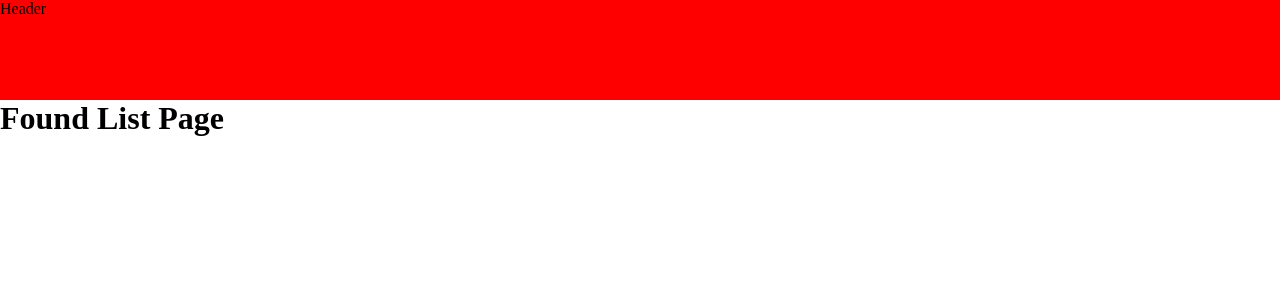
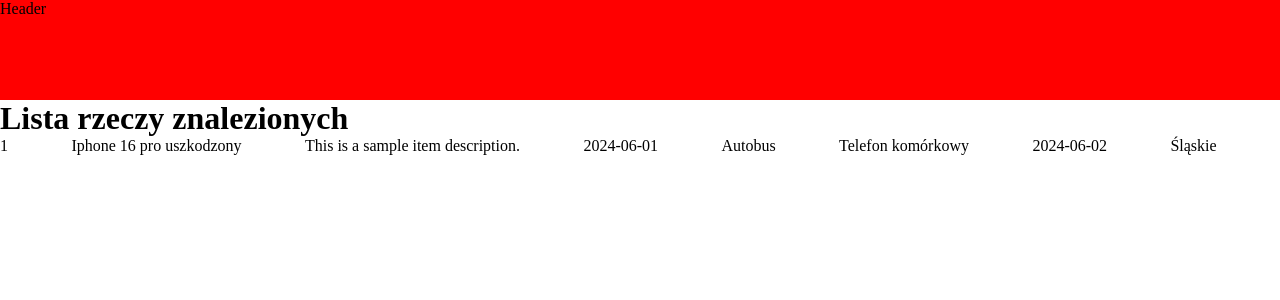
Before and after one commit to szymon-kuc/hacknation-front, a Next.js app: page /found-list in a window 1280 px wide. Shown: the top 300 px of the page. Built offline with nearby package versions, Linux system fonts and the light colour scheme.

Commit message:
list page and component

```diff
--- /dev/null
+++ b/src/app/found-list/data.json
@@ -0,0 +1,14 @@
+{
+    "foundItems": [
+        {
+            "id": 1,
+            "name": "Iphone 16 pro uszkodzony",
+            "type": "Telefon komórkowy",
+            "dateFound": "2024-06-01",
+            "datePublish": "2024-06-02",
+            "voivodeship": "Śląskie",
+            "locationFound": "Autobus",
+            "description": "This is a sample item description."
+        }
+    ]
+}
--- a/src/app/found-list/page.tsx
+++ b/src/app/found-list/page.tsx
@@ -1,7 +1,15 @@
+"use client";
+import dataExample from "./data.json";
+import List from "@/components/List/List";
+import { IEventItem } from "@/types/types";
+
 export default function FoundListPage() {
+    const {foundItems} : {foundItems: IEventItem[]} = dataExample
+
   return (
-    <div>
-      <h1>Found List Page</h1>
-    </div>
+    <main className="main-found-list">
+      <h1 className="main-found-list__title">Lista rzeczy znalezionych</h1>
+      {(foundItems && foundItems.length > 0) && <List foundItems={foundItems} />}
+    </main>
   );
 }
--- /dev/null
+++ b/src/components/List/List.tsx
@@ -0,0 +1,21 @@
+import { IEventItem } from "@/types/types";
+import "@/components/List/style/list.css";
+
+export default function List({ foundItems }: { foundItems: IEventItem[] }) {
+    return(
+        <div className="found-list">
+            {foundItems.map((item) => (
+                <div key={item.id} className="found-list__item">
+                    <div className="found-list__item__cell found-list__item__cell--id">{item.id}</div>
+                    <div className="found-list__item__cell found-list__item__cell--name">{item.name}</div>
+                    <div className="found-list__item__cell found-list__item__cell--description">{item.description}</div>
+                    <div className="found-list__item__cell found-list__item__cell--dateFound">{item.dateFound}</div>
+                    <div className="found-list__item__cell found-list__item__cell--locationFound">{item.locationFound}</div>
+                    <div className="found-list__item__cell found-list__item__cell--type">{item.type}</div>
+                    <div className="found-list__item__cell found-list__item__cell--datePublish">{item.datePublish}</div>
+                    <div className="found-list__item__cell found-list__item__cell--voivodeship">{item.voivodeship}</div>
+                </div>
+            ))}
+        </div>
+    )
+}
--- /dev/null
+++ b/src/components/List/style/list.css
@@ -0,0 +1,8 @@
+.found-list {
+  display: flex;
+  flex-direction: column;
+}
+.found-list__item {
+  display: grid;
+  grid-template-columns: repeat(8, auto);
+}/*# sourceMappingURL=list.css.map */
--- /dev/null
+++ b/src/components/List/style/list.scss
@@ -0,0 +1,9 @@
+.found-list {
+    display: flex;
+    flex-direction: column;
+
+    &__item {
+        display: grid;
+        grid-template-columns: repeat(8, auto);
+    }
+}
--- /dev/null
+++ b/src/types/types.tsx
@@ -0,0 +1,10 @@
+export interface IEventItem {
+    id: number;
+    name: string;
+    description: string;
+    dateFound: string;
+    locationFound: string;
+    type: string;
+    datePublish: string;
+    voivodeship: string;
+}
```
Also changed, not shown: 1 other file (tests, documents, lock files or other folders).
